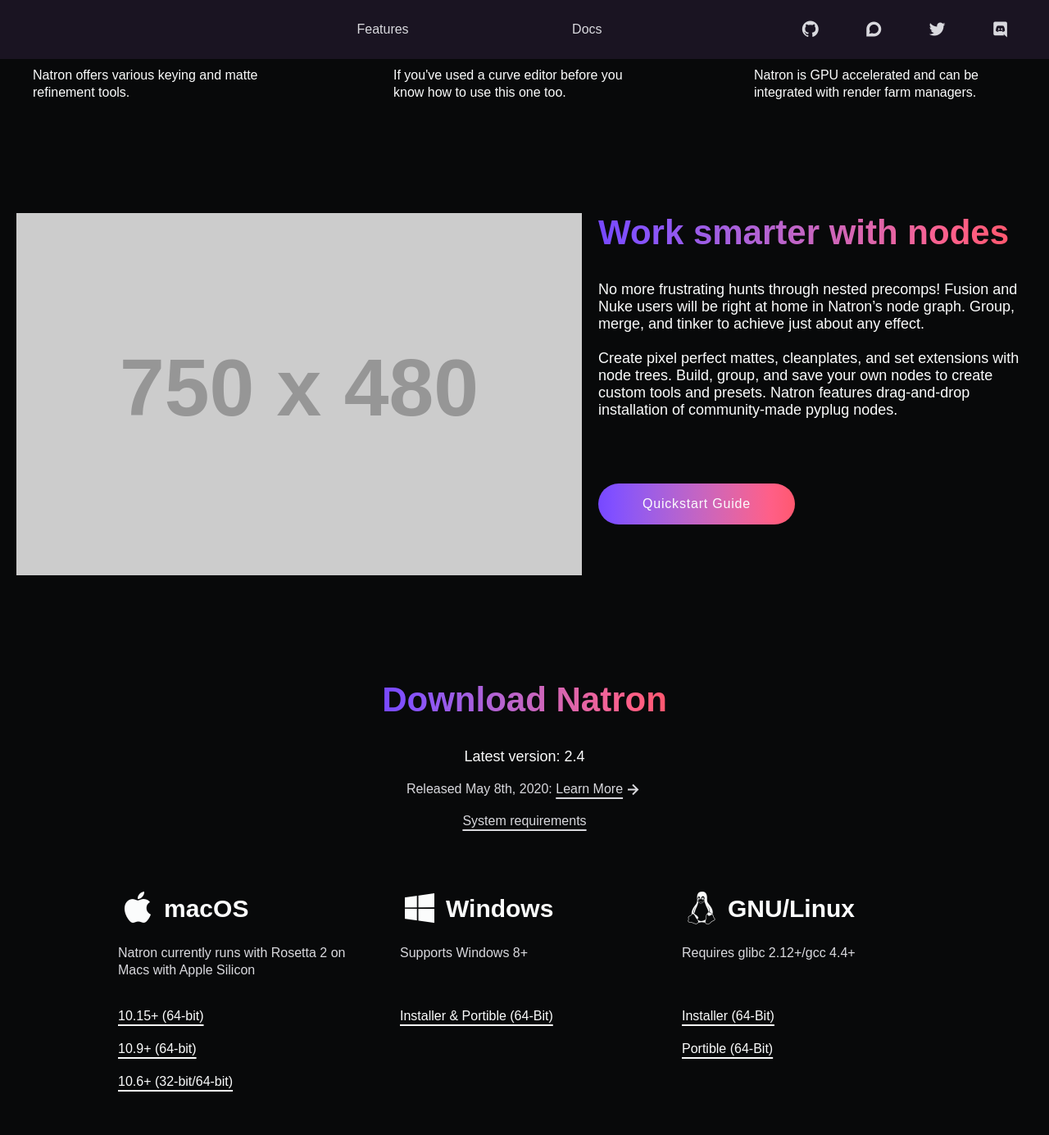
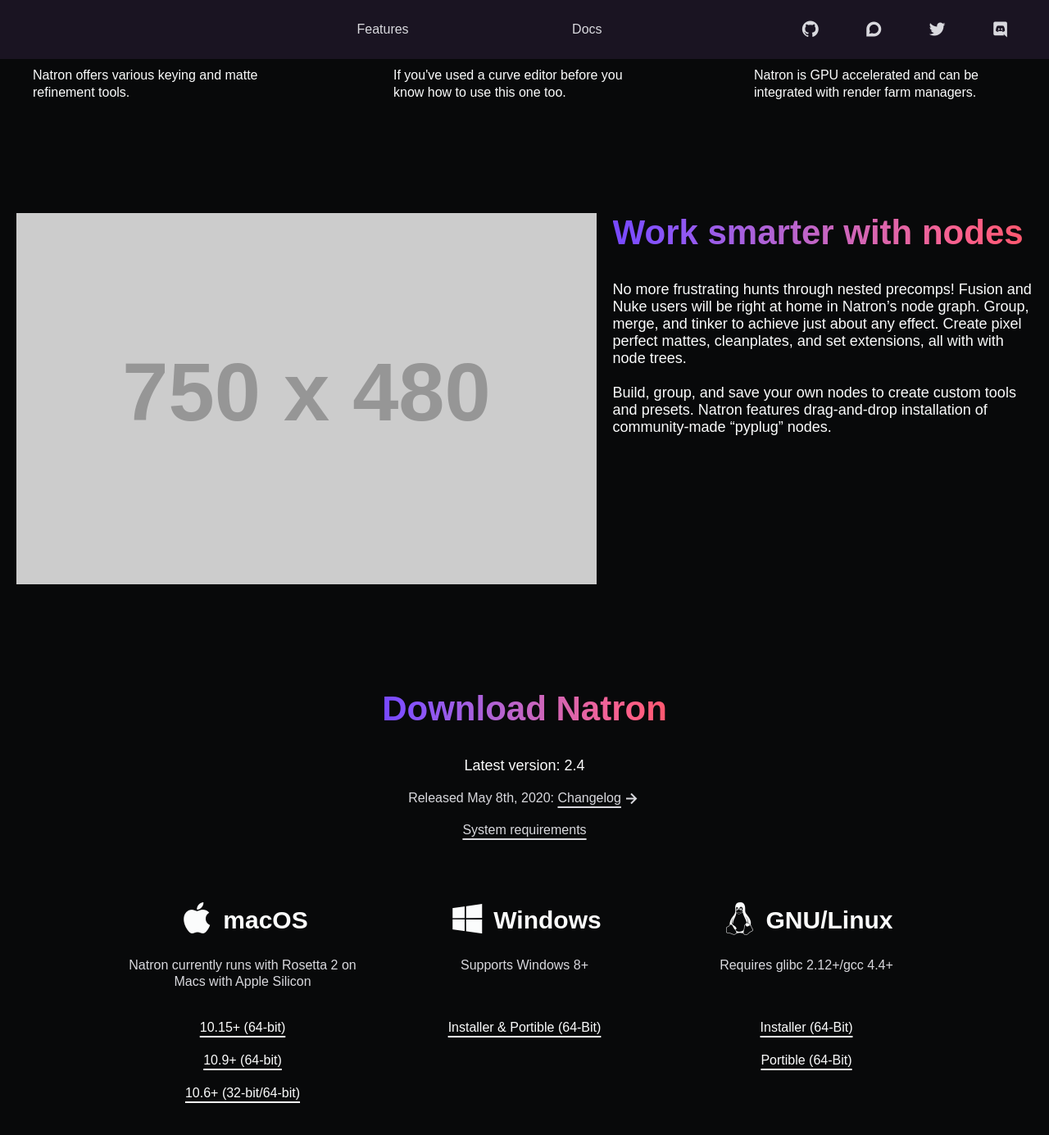
Before and after one commit to NatronGitHub/NatronGitHub.github.io, a Jekyll site: the page built from index.html, in a window 1280 px wide and 1400 px high, scrolled down 1377 px. Shown: the top 1385 px of the window at 82% size. Built offline with Jekyll 4.4.1, drawn with Linux system fonts in a browser that asks for light colours; some web fonts are replaced; some of the changed text lies outside the part shown.

Commit message:
Better responsiveness!
All elements currently on the page are nice and responsive now, neat!

```diff
--- a/_sass/_global.scss
+++ b/_sass/_global.scss
@@ -196,6 +196,7 @@
 .h3 {
   font-size: 1.875rem;
   font-variation-settings: 'wght' 700;
+  margin-top: 0;
 }
 
 .h4 {
@@ -233,6 +234,6 @@
 
 .intext-link-glow:hover {
   transition-duration: 0.1s;
-  color: #8cbff9;
+  color: #acd1fb;
   text-shadow: 0 0 50px var(--linkblue), 0 0 60px var(--linkblue), 0 0 70px var(--linkblue)
 }
--- a/_sass/_index.scss
+++ b/_sass/_index.scss
@@ -72,15 +72,13 @@
 
 .index-aboutnodes {
   margin-top: 5rem;
-  display: flex;
+  display: grid;
+  grid-template-columns: 58fr 42fr;
+  grid-template-rows: 1fr;
+  grid-column-gap: 20px;
 }
 
 .index-aboutnodes-imagecontainer {
-  max-width: 750px;
-  width: 100%;
-  flex-grow: 2;
-  flex-shrink: 1;
-  margin-right: 10px;
   display: flex;
   justify-content: center;
   align-items: flex-start;
@@ -92,29 +90,28 @@
 }
 
 .index-aboutnodes-textcontainer {
-  max-width: 530px;
-  margin-left: 10px;
-  flex-grow: 1;
-  flex-shrink: 1;
   display: flex;
   flex-direction: column;
   justify-content: space-between;
 }
 
-.index-aboutnodes-buttoncontainer {
-  display: flex;
-  align-items: center;
-  flex-grow: 1;
-}
-
 @include mq($from: mobile, $until: desktop) {
   .index-aboutnodes {
-    flex-direction: column;
+    grid-template-columns: 1fr;
+    grid-template-rows: auto auto;
+
+    h2 {
+      margin-left: auto;
+      margin-right: auto;
+    }
   }
 
-  .index-aboutnodes-textcontainer {
+  .index-aboutnodes-textcontainer, .index-aboutnodes-imagecontainer {
     margin-top: 4rem;
+    margin-left: 5vw;
+    margin-right: 5vw;
   }
+
 }
 
 // Downloads section
@@ -128,7 +125,7 @@
 }
 
 .index-downloads-oscontainer {
-  margin-top: 2rem;
+  margin-top: 4rem;
   margin-left: auto;
   margin-right: auto;
   width: 80%;
@@ -136,11 +133,12 @@
   grid-template-columns: 1fr 1fr 1fr;
   grid-template-rows: 1fr;
   grid-column-gap: 40px;
+  text-align: center;
 }
 
 .index-downloads-os {
   display: grid;
-  grid-template-rows: 5.8rem 5.8rem 1fr;
+  grid-template-rows: 4rem 5.8rem 1fr;
 
   .p-small {
     margin-bottom: 1.2rem;
@@ -154,11 +152,15 @@
   }
 
   h3 {
+    margin-bottom: 0;
     white-space: nowrap;
   }
 
   p.p-small {
-    color: var(--grey)
+    color: var(--grey);
+    max-width: 20rem;
+    margin-left: auto;
+    margin-right: auto;
   }
 
   a {
@@ -166,14 +168,20 @@
     width: -moz-fit-content;
     width: fit-content;
     margin-bottom: 1rem;
+    margin-left: auto;
+    margin-right: auto;
   }
 }
 
 @include mq($from: mobile, $until: desktop) {
   .index-downloads-oscontainer {
-    grid-template-rows: 1fr 1fr 1fr;
+    grid-auto-rows: auto;
     grid-template-columns: 1fr;
-    grid-column-gap: 40px;
+    grid-row-gap: 4rem;
+  }
+
+  .index-downloads-os {
+    grid-template-rows: auto;
   }
 }
 
--- a/index.html
+++ b/index.html
@@ -16,7 +16,7 @@
 <section class="stdsection">
   <div class="section-container">
     <div class="index-features-titlecontainer">
-      <h2 class="h2 center-text"><span class="word-wrap-section">The tools youʼd&nbsp;</span><span class="word-wrap-section">expect to be here</span></h2>
+      <h2 class="h2 center-text">The tools youʼd expect to be here</h2>
       <p class="p-body center-text">
         The standard 2D compositing toolkit you already know and love.
       </p>
@@ -101,16 +101,13 @@
       </div>
       <div class="index-aboutnodes-textcontainer">
         <div>
-          <h2 class="h2"><span class="word-wrap-section">Work smarter&nbsp;</span><span class="word-wrap-section">with nodes</span></h2>
+          <h2 class="h2">Work smarter with nodes</h2>
           <p class="p-body">
-            No more frustrating hunts through nested precomps! Fusion and Nuke users will be right at home in Natron’s node graph. Group, merge, and tinker to achieve just about any effect.
+            No more frustrating hunts through nested precomps! Fusion and Nuke users will be right at home in Natron’s node graph. Group, merge, and tinker to achieve just about any effect. Create pixel perfect mattes, cleanplates, and set extensions, all with with node trees.
             <br />
             <br />
-            Create pixel perfect mattes, cleanplates, and set extensions with node trees. Build, group, and save your own nodes to create custom tools and presets. Natron features drag-and-drop installation of community-made pyplug nodes.
+            Build, group, and save your own nodes to create custom tools and presets. Natron features drag-and-drop installation of community-made “pyplug” nodes.
           </p>
-        </div>
-        <div class="index-aboutnodes-buttoncontainer">
-          <a href="#" class="button">Quickstart Guide</a>
         </div>
       </div>
     </div>
@@ -124,7 +121,7 @@
         Latest version: 2.4
       </p>
       <p class="p-small center-text">
-        Released May 8th, 2020: <a href="https://github.com/NatronGitHub/Natron/releases/latest" class="intext-link intext-link-glow">Learn More<i class='bx bx-right-arrow-alt'></i></a>
+        Released May 8th, 2020: <a href="https://github.com/NatronGitHub/Natron/releases/latest" class="intext-link intext-link-glow">Changelog<i class='bx bx-right-arrow-alt'></i></a>
       </p>
       <p class="p-small center-text">
         <a href="https://github.com/NatronGitHub/Natron#requirements" class="intext-link intext-link-glow">System requirements</a>
```
